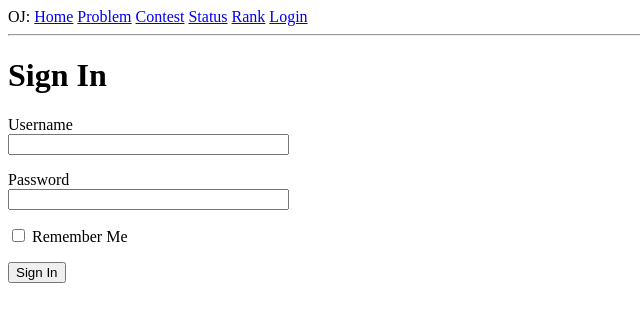
After one commit to 1021149914/oj, a Flask app: page /rank in a window 1280 px wide. The commit adds this page. Shown: the top 322 px of the page, without its empty margins (0-640 px from the left). Run offline with Flask 2, Linux system fonts and the light colour scheme.

Commit message:
update code

```diff
--- a/app/__init__.py
+++ b/app/__init__.py
@@ -1,5 +1,7 @@
 from flask import Flask
+from config import Config
 
 app=Flask(__name__)
+app.config.from_object(Config)
 
 from app import routes
--- /dev/null
+++ b/app/forms.py
@@ -0,0 +1,9 @@
+from flask_wtf import FlaskForm
+from wtforms import StringField, PasswordField, BooleanField, SubmitField
+from wtforms.validators import DataRequired
+
+class LoginForm(FlaskForm):
+    username = StringField('Username', validators=[DataRequired()])
+    password = PasswordField('Password', validators=[DataRequired()])
+    remember_me = BooleanField('Remember Me')
+    submit = SubmitField('Sign In')
--- a/app/routes.py
+++ b/app/routes.py
@@ -1,5 +1,6 @@
-from flask import render_template
+from flask import render_template, flash, redirect, url_for
 from app import app
+from app.forms import LoginForm
 
 @app.route('/')
 @app.route('/index')
@@ -16,3 +17,32 @@ def index():
         }
     ]
     return render_template('index.html', title='Home', user=user, posts=posts)
+
+@app.route('/problem')
+def problem():
+    form = LoginForm()
+    return render_template('login.html', title='Sign In', form=form)
+
+@app.route('/contest')
+def contest():
+    form = LoginForm()
+    return render_template('login.html', title='Sign In', form=form)
+
+@app.route('/status')
+def status():
+    form = LoginForm()
+    return render_template('login.html', title='Sign In', form=form)
+
+@app.route('/rank')
+def rank():
+    form = LoginForm()
+    return render_template('login.html', title='Sign In', form=form)
+
+@app.route('/login', methods=['GET','POST'])
+def login():
+    form = LoginForm()
+    if form.validate_on_submit():
+        flash('Login requested for user {}, remember_me={}'.format(
+            form.username.data, form.remember_me.data))
+        return redirect(url_for('index'))
+    return render_template('login.html', title='Sign In', form=form)
--- a/app/templates/base.html
+++ b/app/templates/base.html
@@ -1,14 +1,30 @@
 <html>
     <head>
-      {% if title %}
-      <title>{{ title }} - OJ</title>
-      {% else %}
-      <title>Welcome to OJ</title>
-      {% endif %}
+        {% if title %}
+        <title>{{ title }} - OJ</title>
+        {% else %}
+        <title>Welcome to OJ</title>
+        {% endif %}
     </head>
     <body>
-        <div>OJ: <a href="/index">Home</a></div>
+        <div>OJ:
+            <a href="{{ url_for('index') }}">Home</a>
+            <a href="{{ url_for('problem') }}">Problem</a>
+            <a href="{{ url_for('contest') }}">Contest</a>
+            <a href="{{ url_for('status') }}">Status</a>
+            <a href="{{ url_for('rank') }}">Rank</a>
+            <a href="{{ url_for('login') }}">Login</a>
+        </div>
         <hr>
+        {% with messages = get_flashed_messages() %}
+        {% if messages %}
+        <ul>
+            {% for message in messages %}
+            <li>{{ message }}</li>
+            {% endfor %}
+        </ul>
+        {% endif %}
+        {% endwith %}
         {% block content %}{% endblock %}
     </body>
 </html>
--- /dev/null
+++ b/app/templates/login.html
@@ -0,0 +1,24 @@
+{% extends "base.html" %}
+
+{% block content %}
+    <h1>Sign In</h1>
+    <form action="" method="post" novalidate>
+        {{ form.hidden_tag() }}
+        <p>
+            {{ form.username.label }}<br>
+            {{ form.username(size=32) }}<br>
+            {% for error in form.username.errors %}
+            <span style="color: red;">[{{ error }}]</span>
+            {% endfor %}
+        </p>
+        <p>
+            {{ form.password.label }}<br>
+            {{ form.password(size=32) }}<br>
+            {% for error in form.password.errors %}
+            <span style="color: red;">[{{ error }}]</span>
+            {% endfor %}
+        </p>
+        <p>{{ form.remember_me() }} {{ form.remember_me.label }}</p>
+        <p>{{ form.submit() }}</p>
+    </form>
+{% endblock %}
```
Also changed, not shown: app/templates/contest.html (added, +18 -0 lines), app/templates/problem.html (added, +18 -0 lines), app/templates/rank.html (added, +18 -0 lines), app/templates/status.html (added, +18 -0 lines).
